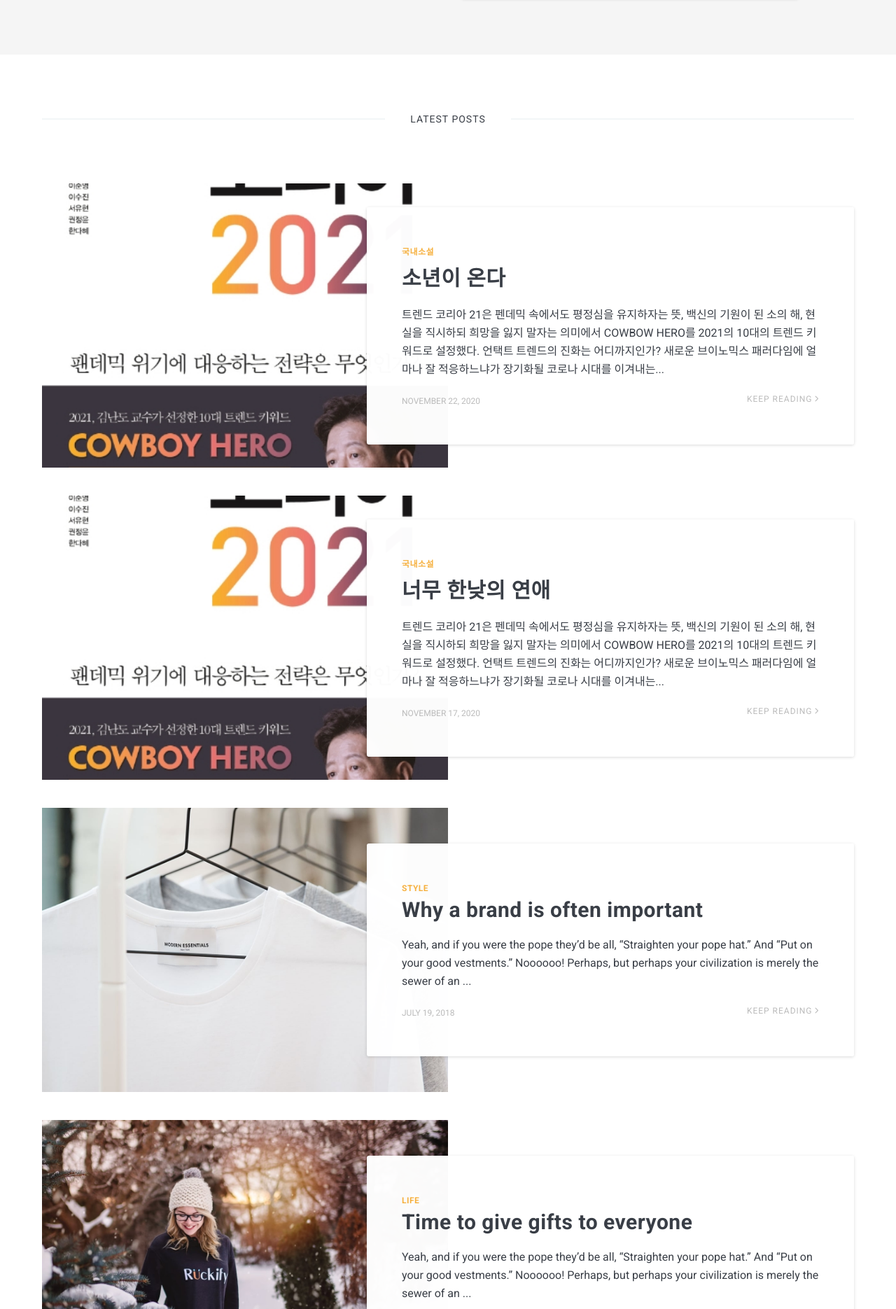
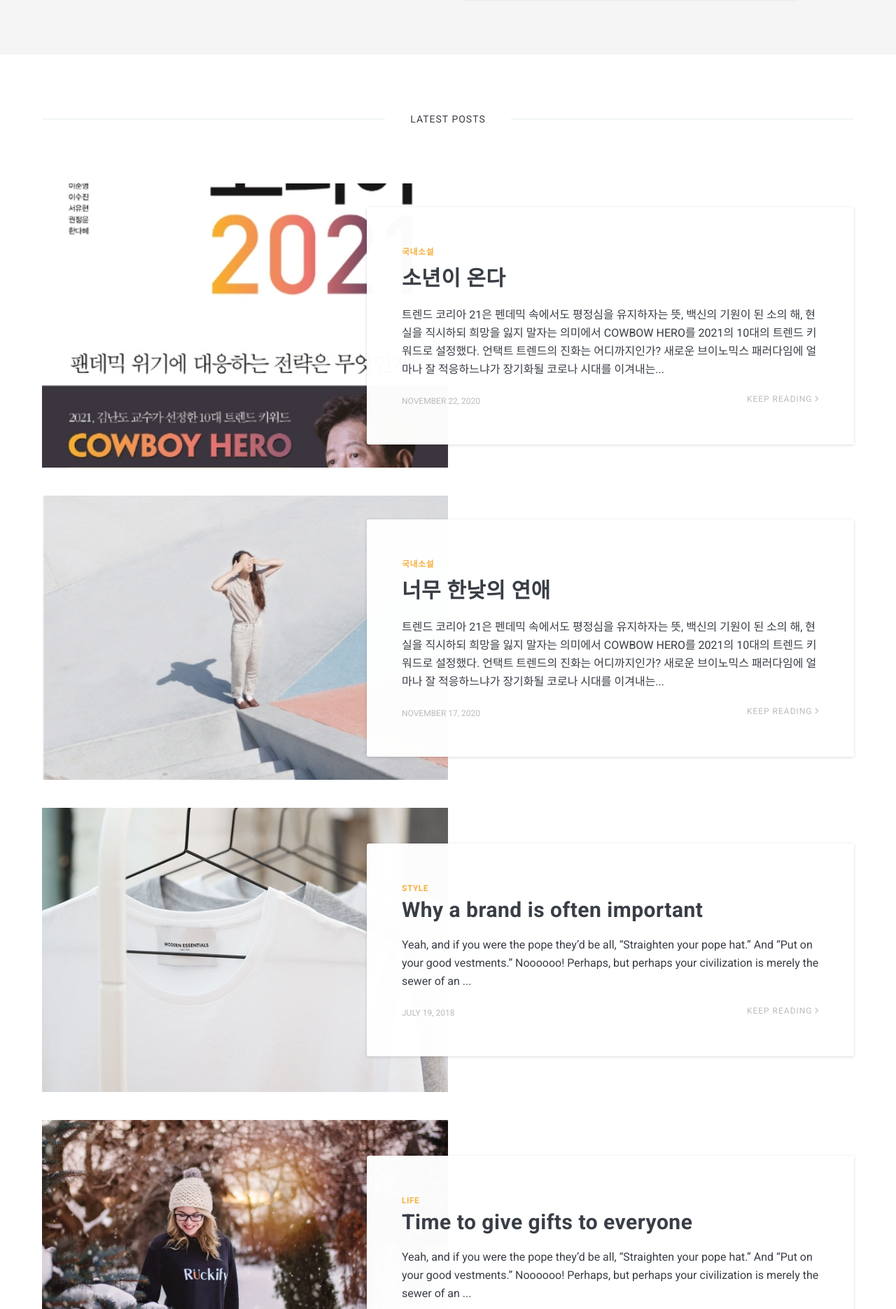
Before and after one commit to du2i/du2i.github.io, a Jekyll site: the page built from index.html, in a window 1280 px wide. Shown: the part 500-2370 px from the top of the page at 70% size. Built offline with Jekyll 4.4.1, drawn with Linux system fonts in a browser that asks for light colours; nearby versions of some CDN libraries; the list of posts is cut into pages by our own code.

Commit message:
Update 2020-11-17-너무한낮의 연애.markdown

```diff
--- a/_posts/2020-11-17-너무한낮의 연애.markdown
+++ b/_posts/2020-11-17-너무한낮의 연애.markdown
@@ -2,7 +2,7 @@
 layout: post
 title:  너무 한낮의 연애
 date:   2020-11-17 15:01:35 +0300
-image:  트렌드코리아2021.jpg
+image:  너무한낮의연애.jpg
 tags:   국내소설
 ---
 트렌드 코리아 21은 펜데믹 속에서도 평정심을 유지하자는 뜻, 백신의 기원이 된 소의 해, 현실을 직시하되 희망을 잃지 말자는 의미에서 COWBOW HERO를 2021의 10대의 트렌드 키워드로 설정했다. 언택트 트렌드의 진화는 어디까지인가? 새로운 브이노믹스 패러다임에 얼마나 잘 적응하느냐가 장기화될 코로나 시대를 이겨내는 전략을 제공할 것이다.
```
Also changed, not shown: other parts of _posts/2020-11-17-너무한낮의 연애.markdown (+1 -1 lines).
